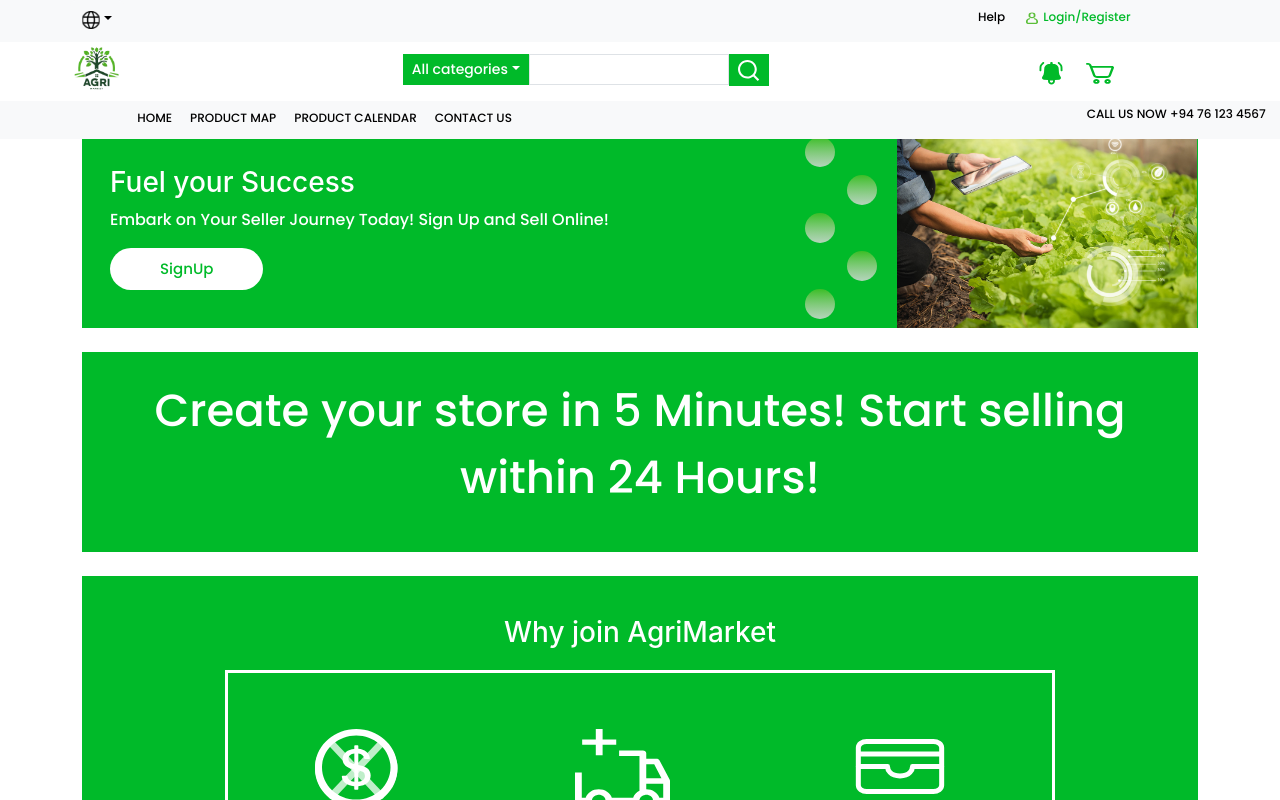
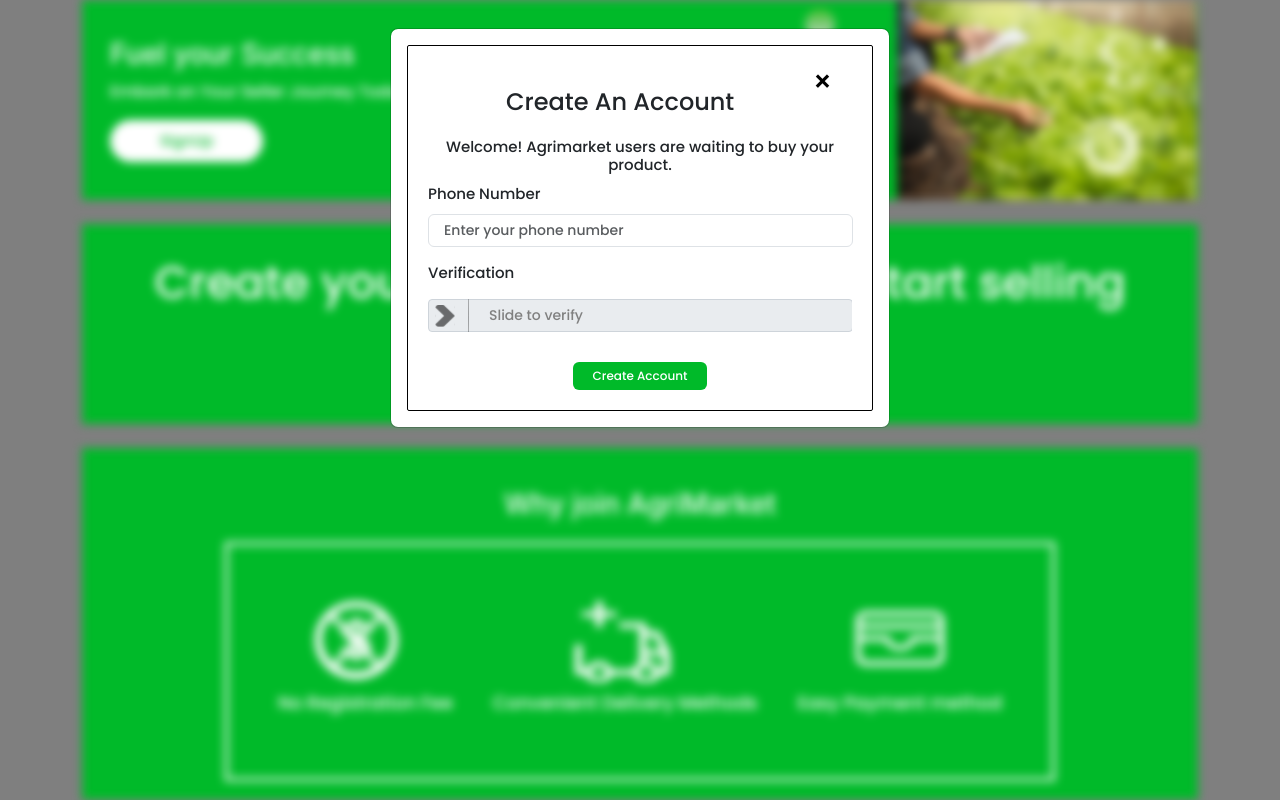
Before and after one commit to HiruniPraveesha/AgriMarket-front-end, a React (Vite) app: page / in a window 1280 px wide. Shown: the top 800 px of the page. Built offline with nearby package versions, Linux system fonts and the light colour scheme; a web font is replaced by a local one.

Commit message:
pushSignup

```diff
--- a/src/App.tsx
+++ b/src/App.tsx
@@ -6,14 +6,12 @@
 import MainFooter from "./components/Footer-main";
 import BecomeASeller from "./pages/BecomeASeller";
 import ProductMap from "./pages/ProductMap";
+import SignUpSeller1 from "./pages/Login/SignupSeller1";
 
 const App: React.FC = () => {
   return (
     <div>
-      <MainHeader />
-      <div style={{ paddingBottom: "10%" }}></div>
-      <BecomeASeller />
-      <MainFooter />
+      <SignUpSeller1 />
     </div>
   );
 };
--- /dev/null
+++ b/src/pages/Login/SignupSeller1.tsx
@@ -0,0 +1,265 @@
+// SignupSeller1.tsx
+import React, { useState } from "react";
+import { Modal, Button, Form } from "react-bootstrap";
+import BecomeASeller from "../BecomeASeller"; // Import the BecomeASeller component
+import arrow from "../../assets/arrow.svg";
+import Line from "../../assets/Line.svg";
+
+const SignupSeller1: React.FC = () => {
+  const [show, setShow] = useState(true);
+  const [verificationComplete, setVerificationComplete] = useState(false);
+  const [verificationBoxWidth, setVerificationBoxWidth] = useState(0);
+  const [dragStartX, setDragStartX] = useState(0);
+  const [phoneNumber, setPhoneNumber] = useState("");
+  const [phoneNumberValid, setPhoneNumberValid] = useState(true);
+  const [phoneNumberEntered, setPhoneNumberEntered] = useState(false);
+  const [verificationClicked, setVerificationClicked] = useState(false);
+  const [blurEffect, setBlurEffect] = useState(true); // Add state for blur effect
+
+  const handleClose = () => setShow(false);
+
+  const handleMouseDown = (event: React.MouseEvent<HTMLDivElement>) => {
+    if (phoneNumberEntered) {
+      setVerificationClicked(true);
+      setDragStartX(event.clientX);
+    } else {
+      alert("Please enter the phone number first.");
+    }
+  };
+
+  const handleMouseMove = (event: React.MouseEvent<HTMLDivElement>) => {
+    if (dragStartX !== 0 && verificationClicked) {
+      const offsetX = event.clientX - dragStartX;
+      setVerificationBoxWidth(Math.max(0, offsetX));
+      if (!verificationComplete && offsetX >= 100) {
+        setVerificationComplete(true);
+      } else if (verificationComplete && offsetX < 100) {
+        setVerificationComplete(false);
+      }
+    }
+  };
+
+  const handleMouseUp = () => {
+    if (!verificationComplete) {
+      setVerificationBoxWidth(0);
+    }
+    setDragStartX(0);
+    setVerificationClicked(false);
+  };
+
+  const handlePhoneNumberChange = (
+    event: React.ChangeEvent<HTMLInputElement>
+  ) => {
+    const enteredPhoneNumber = event.target.value;
+    setPhoneNumber(enteredPhoneNumber);
+    const phoneRegex = /^[0-9]{10}$/;
+    setPhoneNumberValid(phoneRegex.test(enteredPhoneNumber));
+    setPhoneNumberEntered(enteredPhoneNumber.length > 0);
+  };
+
+  const handleSubmit = (event: React.FormEvent<HTMLFormElement>) => {
+    event.preventDefault();
+    if (phoneNumberValid && verificationComplete) {
+      console.log("Form submitted successfully");
+    } else {
+      console.log("Form submission failed. Please check your input.");
+    }
+  };
+
+  return (
+    <>
+      <Modal
+        show={show}
+        onHide={handleClose}
+        backdrop="static"
+        keyboard={false}
+        dialogClassName="BecomeASellerModal"
+        onExited={() => setBlurEffect(false)} // Disable blur effect when modal is closed
+      >
+        <div
+          style={{
+            position: "fixed",
+            top: 0,
+            left: 0,
+            width: "100vw",
+            height: "100vh",
+            overflow: "hidden",
+            zIndex: -1,
+            filter: blurEffect ? "blur(5px)" : "none", // Apply blur effect conditionally
+          }}
+        >
+          <BecomeASeller />
+        </div>
+        <Modal.Body>
+          <div
+            style={{
+              border: "1px solid black",
+              padding: "20px",
+              borderRadius: "2px",
+            }}
+          >
+            <Modal.Header style={{ borderBottom: "none" }}>
+              <Modal.Title
+                style={{
+                  fontFamily: "'Poppins', sans-serif",
+                  margin: "2px 62px",
+                }}
+              >
+                Create An Account
+              </Modal.Title>
+              <button
+                className="close"
+                style={{
+                  background: "none",
+                  border: "none",
+                  position: "absolute",
+                  right: "50px",
+                  top: "30px",
+                  fontSize: "30px",
+                }}
+                onClick={handleClose}
+              >
+                <span>&times;</span>
+              </button>
+            </Modal.Header>
+
+            <h6 style={{ textAlign: "center", fontSize: "15px" }}>
+              Welcome! Agrimarket users are waiting to buy your product.
+            </h6>
+            <Form onSubmit={handleSubmit}>
+              <Form.Group controlId="phoneNumber">
+                <Form.Label
+                  style={{
+                    fontSize: "15px",
+                  }}
+                >
+                  Phone Number
+                </Form.Label>
+                <Form.Control
+                  type="text"
+                  placeholder="Enter your phone number"
+                  value={phoneNumber}
+                  onChange={handlePhoneNumberChange}
+                  isInvalid={!phoneNumberValid}
+                  style={{
+                    fontSize: "14px",
+                    padding: "5px 15px",
+                    height: "33px",
+                    width: "425px",
+                  }}
+                />
+                {!phoneNumberEntered && verificationClicked && (
+                  <Form.Text className="text-danger">
+                    Please enter the phone number
+                  </Form.Text>
+                )}
+                <Form.Control.Feedback type="invalid">
+                  Please enter a valid 10-digit phone number.
+                </Form.Control.Feedback>
+              </Form.Group>
+              <Form.Group controlId="verification">
+                <Form.Label style={{ margin: "15px 0", fontSize: "15px" }}>
+                  Verification
+                </Form.Label>
+                <div
+                  style={{
+                    position: "relative",
+                    overflow: "hidden",
+                    cursor: "move", // Change cursor to move
+                  }}
+                  onMouseDown={handleMouseDown}
+                  onMouseMove={handleMouseMove}
+                  onMouseUp={handleMouseUp}
+                >
+                  <img
+                    src={arrow}
+                    alt="Arrow"
+                    style={{
+                      width: "20px",
+                      position: "absolute",
+                      left: "7px",
+                      top: "50%",
+                      transform: "translateY(-50%)",
+                      zIndex: 1,
+                    }}
+                  />
+                  <img
+                    src={Line}
+                    alt="Line"
+                    style={{
+                      height: "34px",
+                      position: "absolute",
+                      left: "40px",
+                      top: "50%",
+                      transform: "translateY(-50%)",
+                      zIndex: 1,
+                    }}
+                  />
+                  <div
+                    style={{
+                      color: "gray",
+                      fontSize: "14px",
+                      padding: "5px 60px", // Adjust this value to vertically center the text
+                      pointerEvents: "none", // Prevent the div from receiving pointer events
+                      width: "425px", // Adjust width as needed
+                      height: "33px", // Adjust height as needed
+                      border: "1px solid #ced4da", // Add border to mimic text box
+                      borderRadius: "4px", // Add border radius to mimic text box
+                      backgroundColor: "#e9ecef", // Add background color to mimic text box
+                    }}
+                  >
+                    Slide to verify
+                  </div>
+                  <div
+                    style={{
+                      position: "absolute",
+                      left: "40px",
+                      top: "0",
+                      width: `${verificationBoxWidth}px`,
+                      height: "100%",
+                      backgroundColor: "#00BA29",
+                      zIndex: 0,
+                    }}
+                  />
+                  {verificationComplete && (
+                    <div
+                      style={{
+                        position: "absolute",
+                        top: "50%",
+                        left: "50%",
+                        transform: "translate(-50%, -50%)",
+                        color: "white",
+                        zIndex: 2,
+                      }}
+                    >
+                      Verified <i className="fas fa-check-circle"></i>
+                    </div>
+                  )}
+                </div>
+              </Form.Group>
+              <div style={{ display: "flex", justifyContent: "center" }}>
+                <Button
+                  variant="success"
+                  type="submit"
+                  style={{
+                    fontSize: "12px",
+                    padding: "5px 20px",
+                    marginTop: "30px",
+                    color: "#ffff",
+                    backgroundColor: "#00BA29",
+                    border: "none",
+                  }}
+                >
+                  Create Account
+                </Button>
+              </div>
+            </Form>
+          </div>
+        </Modal.Body>
+      </Modal>
+      {!show && <BecomeASeller />}
+    </>
+  );
+};
+
+export default SignupSeller1;
```
Also changed, not shown: src/assets/Line.svg (added), src/assets/arrow.svg (added).
